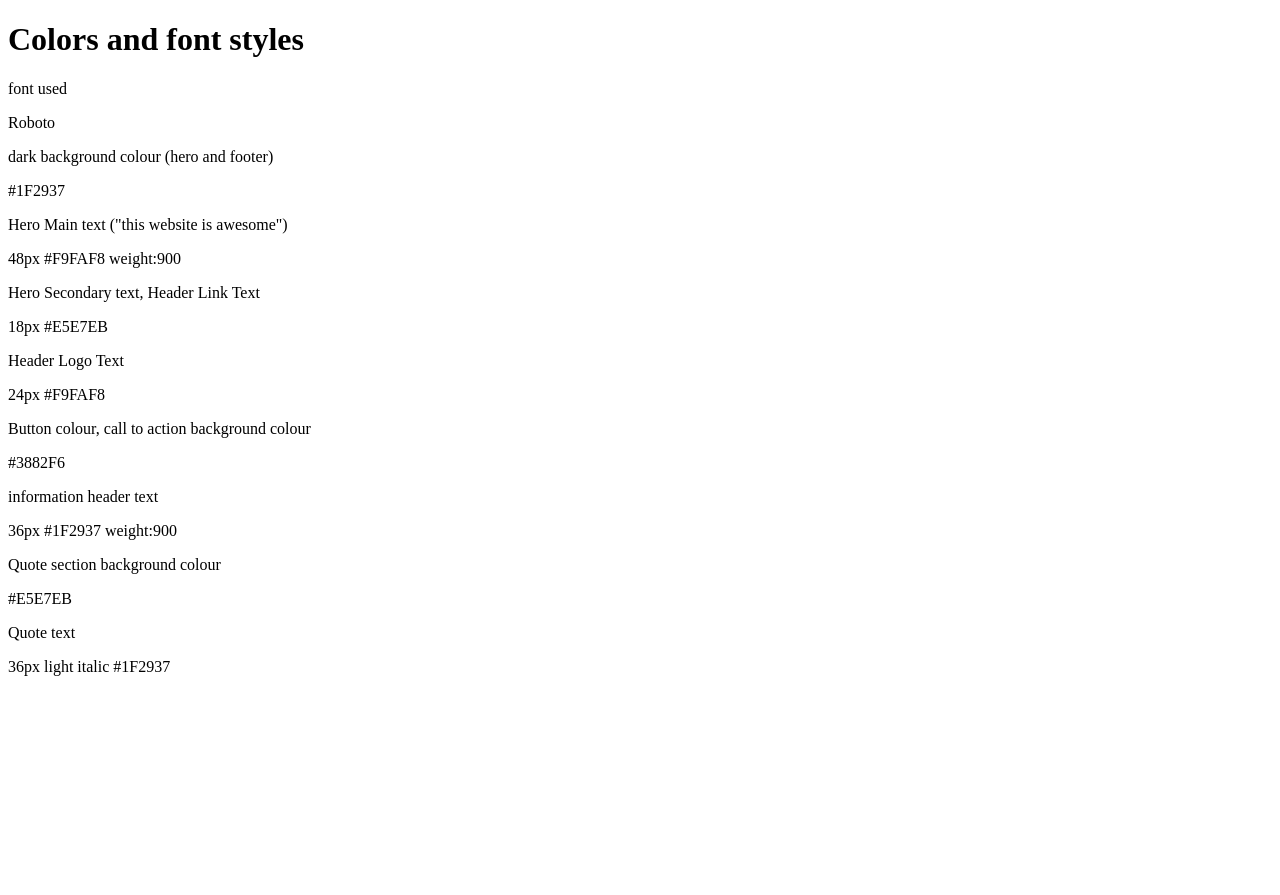
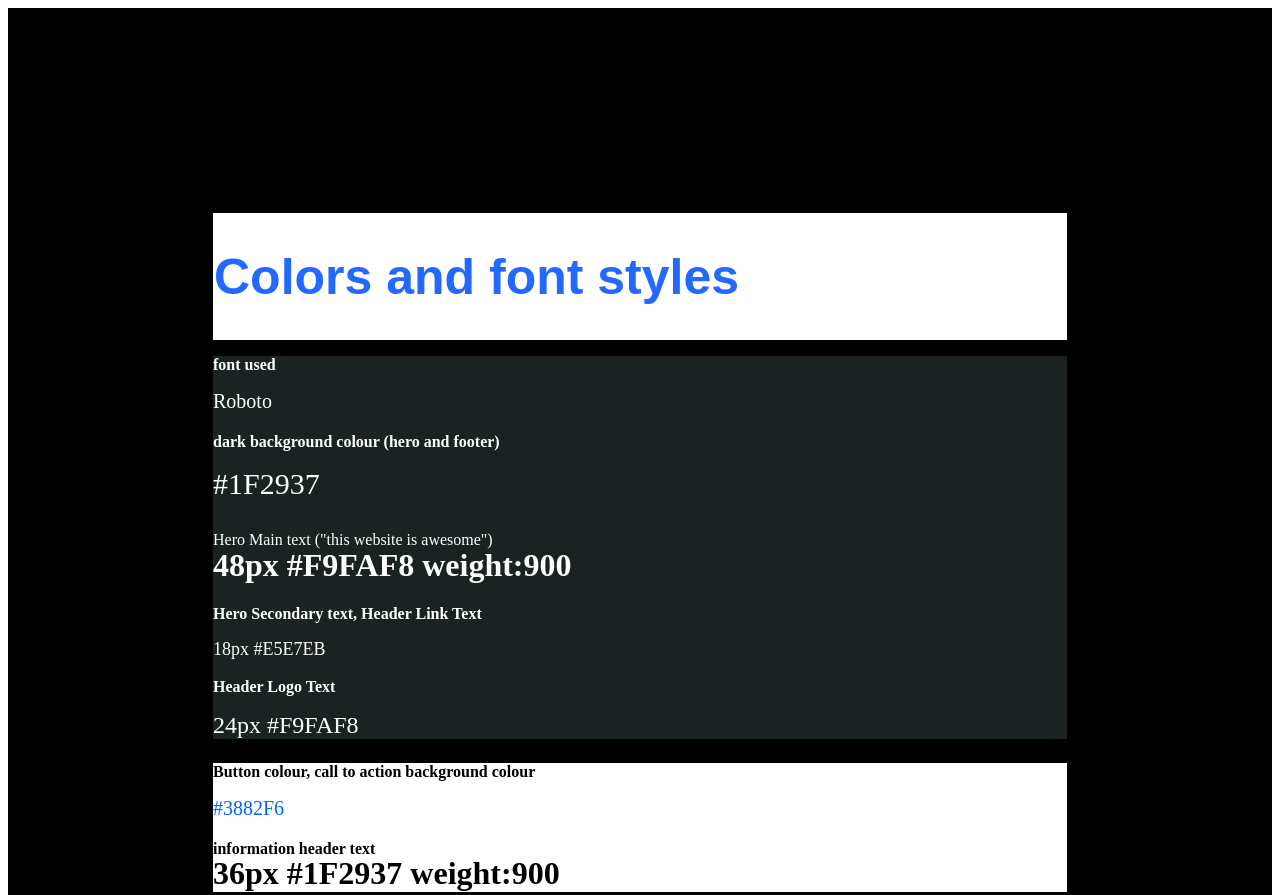
Before and after one commit to Onyinyerowland/odin-css, a plain HTML site: page Project1/index.html in a window 1280 px wide. Shown: the top 895 px of the page. Before the commit the page ends 800 px from the top, so only its background shows below. Drawn offline with Linux system fonts and the light colour scheme.

Commit message:
project1

```diff
--- a/Project1/index.html
+++ b/Project1/index.html
@@ -3,15 +3,15 @@
 <head>
     <meta charset="UTF-8">
     <meta name="viewport" content="width=device-width, initial-scale=1.0">
-    <title>Project 1</title>
-    <link rel="stylesheet" href="style.css" />
+    <title>Project1</title>
+    <link rel="stylesheet" href="style.css">
 </head>
+
 <body>
     <div class="font">
+        <div class="container">
             <div class="fontbox1">
-          <p>
-          <h1>Colors and font styles</h1>
-          </p>
+                <p><h1>Colors and font styles</h1></p>
               </div>
 
               <div class="fontbox2">
@@ -20,7 +20,7 @@
                 <p class="one"> dark background colour (hero and footer)</p>
                 <p id="three"> #1F2937 </p>
                 <p id="oneform"> Hero Main text ("this website is awesome")</p>
-          <p id="four"> 48px #F9FAF8 weight:900</p>
+                <p id="four"><h1>48px #F9FAF8 weight:900</h1> </p>
                 <p class="one"> Hero Secondary text, Header Link Text</p>
                 <p id="five"> 18px #E5E7EB</p>
                 <p class="one"> Header Logo Text</p>
@@ -31,7 +31,7 @@
                 <p class="one"> Button colour, call to action background colour </p>
                 <p id="seven"> #3882F6</p>
                 <p class="one"> information header text</p>
-          <p id="eight"> 36px #1F2937 weight:900</p>
+                <p id="eight"> <h1> <bold>36px #1F2937 weight:900</bold></h1></p>
               </div>
 
               <div class="fontbox4">
@@ -42,5 +42,8 @@
               </div>
 
         </div>
+
+      </div>
+
 </body>
 </html>
--- a/Project1/style.css
+++ b/Project1/style.css
@@ -0,0 +1,93 @@
+.font {
+    display: flex;
+    flex-direction: column;
+    box-sizing: border-box;
+    width: 100%;
+    padding:200px;
+    background-color: black;
+    border-radius: 1px bold black;
+    flex-wrap: wrap;
+    column-gap: 0px;
+
+}
+
+.container {
+   padding: 5px;
+
+}
+.fontbox1 {
+    background-color: white;
+    color: rgba(0, 81, 255, 0.863);
+    font-weight: 200px;
+    font-size:25px;
+    padding: 1px;
+    text-align:start;
+    font-family: Arial, sans-serif;
+}
+p {
+    justify-content: center;
+    text-align: start;
+}
+.fontbox2 {
+    color: white;
+    background-color: rgb(26, 34, 34);
+
+}
+.one {
+    font-size: medium;
+    font-weight: bold;
+
+}
+#two {
+    font-size: 20px;
+    margin-top: 1px;
+
+}
+#three {
+    font-size: 30px;
+    margin-top: 1px;
+    font-weight: 1;
+}
+#four {
+    font-size: 48px;
+    margin-top: -50px;
+    font-weight: 60px;
+}
+#five {
+    font-size: 18px;
+    margin-top: 2px;
+}
+
+#six {
+    font-size: 24px;
+    margin-top: 2px;
+}
+.fontbox3 {
+    background-color: white;
+    color: black;
+    margin-top: 3px;
+}
+
+#seven {
+    color: rgb(0, 102, 255);
+    margin-top: 2px;
+    font-size: 20px;
+}
+#eight {
+    font-weight: 36px;
+    margin-top: -25px;
+
+}
+.fontbox4 {
+    background-color: rgb(214, 210, 210);
+    color: black;
+}
+#nine {
+    font-weight: 25px;
+    margin-top: 2px;
+
+}
+#ten {
+    font-style: italic;
+    font-weight: 36px;
+}
```
Lines whose indentation alone changed are shown as unchanged.
